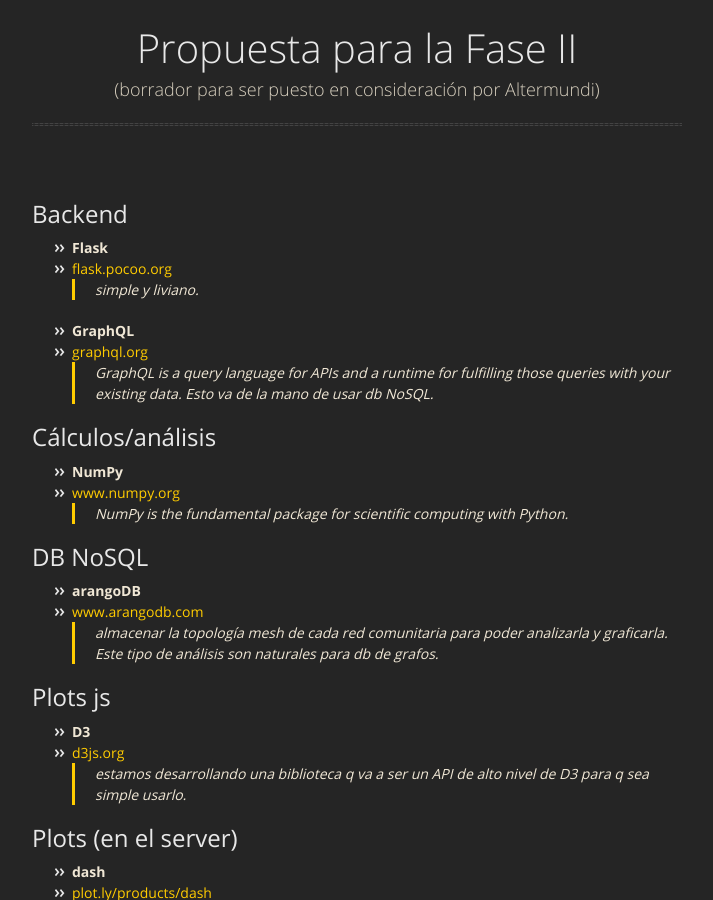
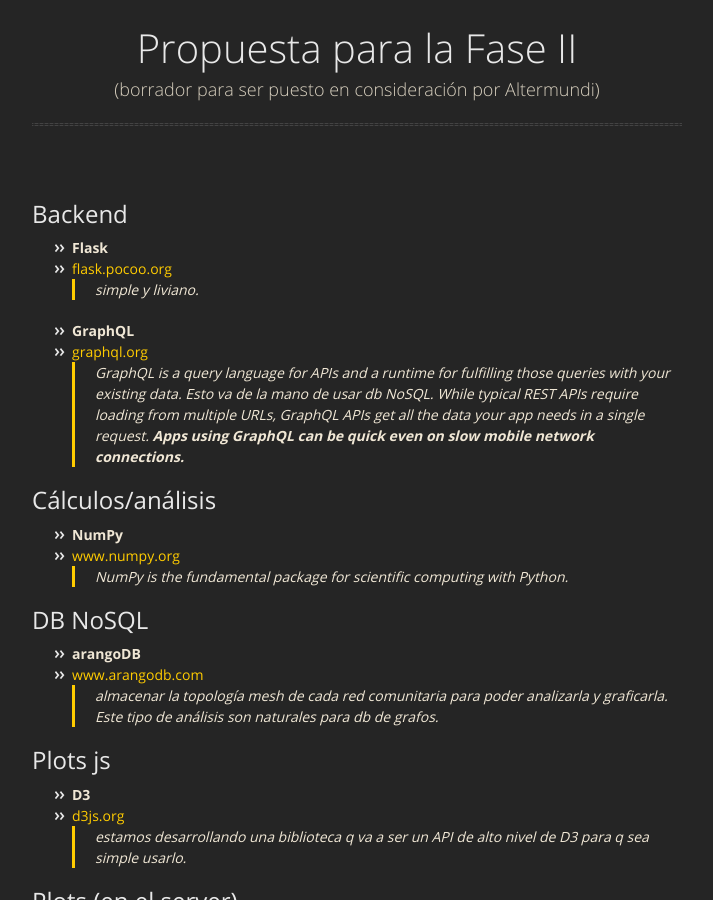
Before and after one commit to pewen/LRFII, a Jekyll site: the page built from index.md, in a window 1280 px wide and 900 px high. Shown: the whole window, without its empty margins (283-996 px from the left). Built offline with Jekyll 4.4.1, drawn with Linux system fonts in a browser that asks for light colours; our own code applies the rules of GitHub Pages for plain Markdown files.

Commit message:
minor change

```diff
--- a/index.md
+++ b/index.md
@@ -9,7 +9,7 @@
 
 * **GraphQL**
 * [graphql.org](https://graphql.org)
-> GraphQL is a query language for APIs and a runtime for fulfilling those queries with your existing data. Esto va de la mano de usar db NoSQL.
+> GraphQL is a query language for APIs and a runtime for fulfilling those queries with your existing data. Esto va de la mano de usar db NoSQL. While typical REST APIs require loading from multiple URLs, GraphQL APIs get all the data your app needs in a single request. **Apps using GraphQL can be quick even on slow mobile network connections.**
 
 ## Cálculos/análisis
 * **NumPy**
```
Also changed, not shown: 1 other file.
